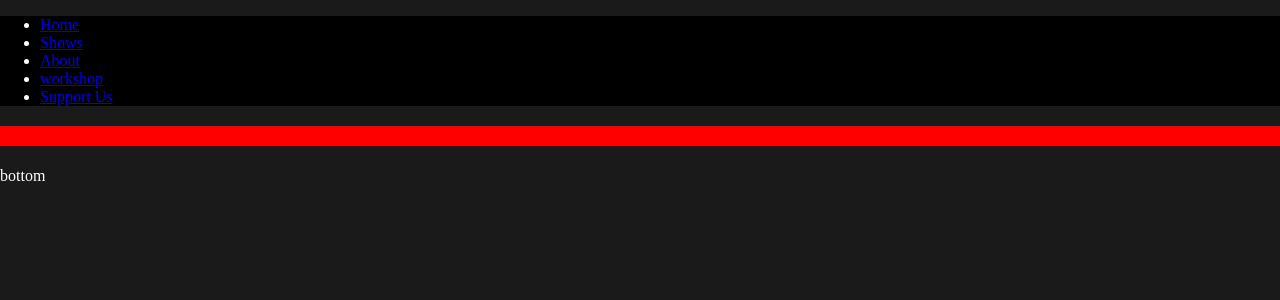
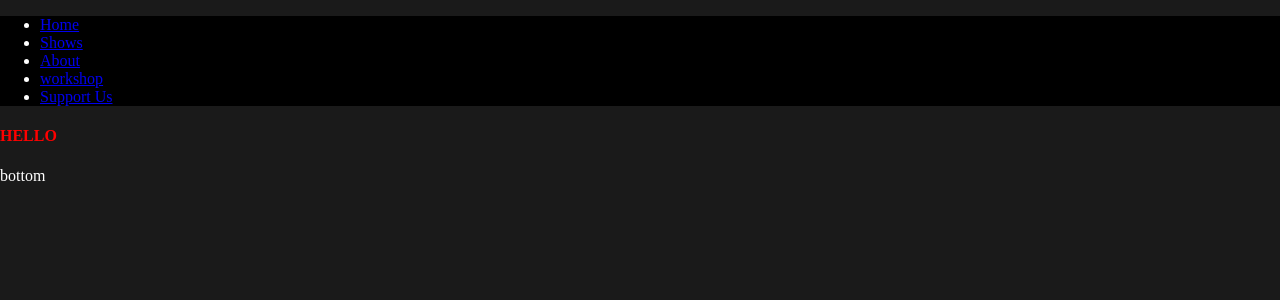
Before and after one commit to DavidMabilangan/trumpets-inc, a Nuxt app: page / in a window 1280 px wide. Shown: the top 300 px of the page. Built offline with nearby package versions, Linux system fonts and the light colour scheme.

Commit message:
add container template

```diff
--- a/components/templates/wrapper/ContainerTemplate.vue
+++ b/components/templates/wrapper/ContainerTemplate.vue
@@ -22,12 +22,8 @@
 .template
   width: 100%
   margin: 0 auto
-  background-color: red
-
   &--relative
     position: relative
-
   &--w-1440
     max-width: 1440px
-    outline: 1px solid red
 </style>
```
